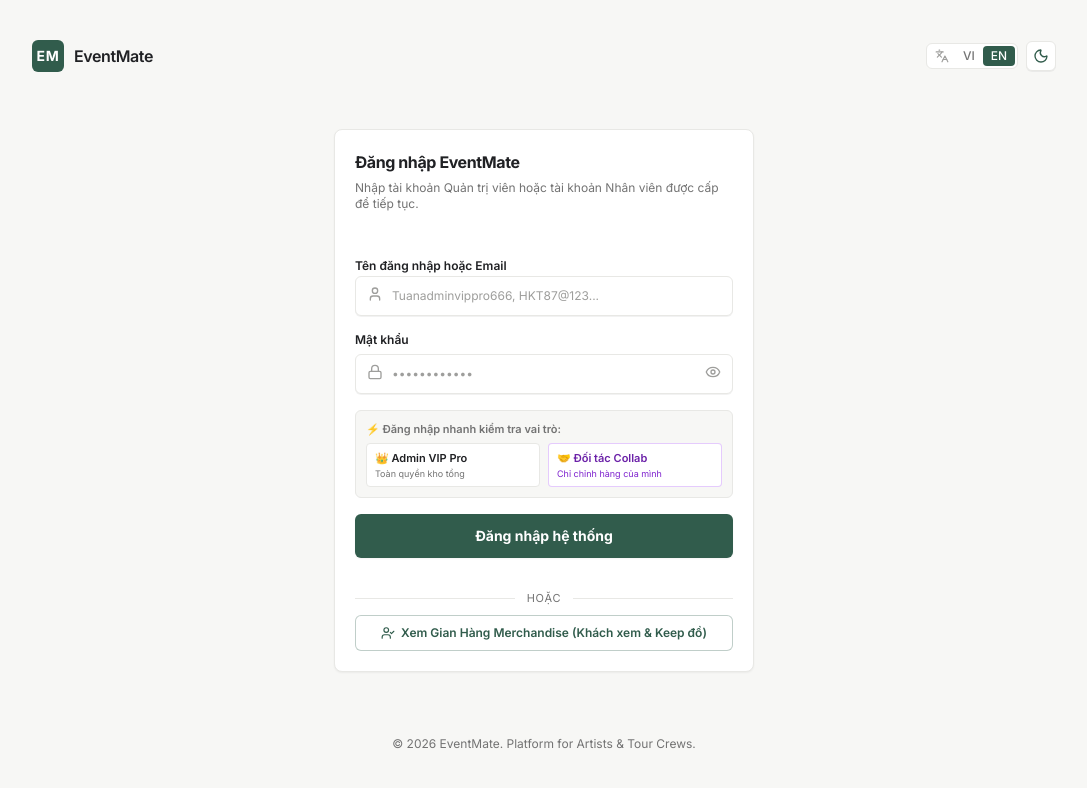
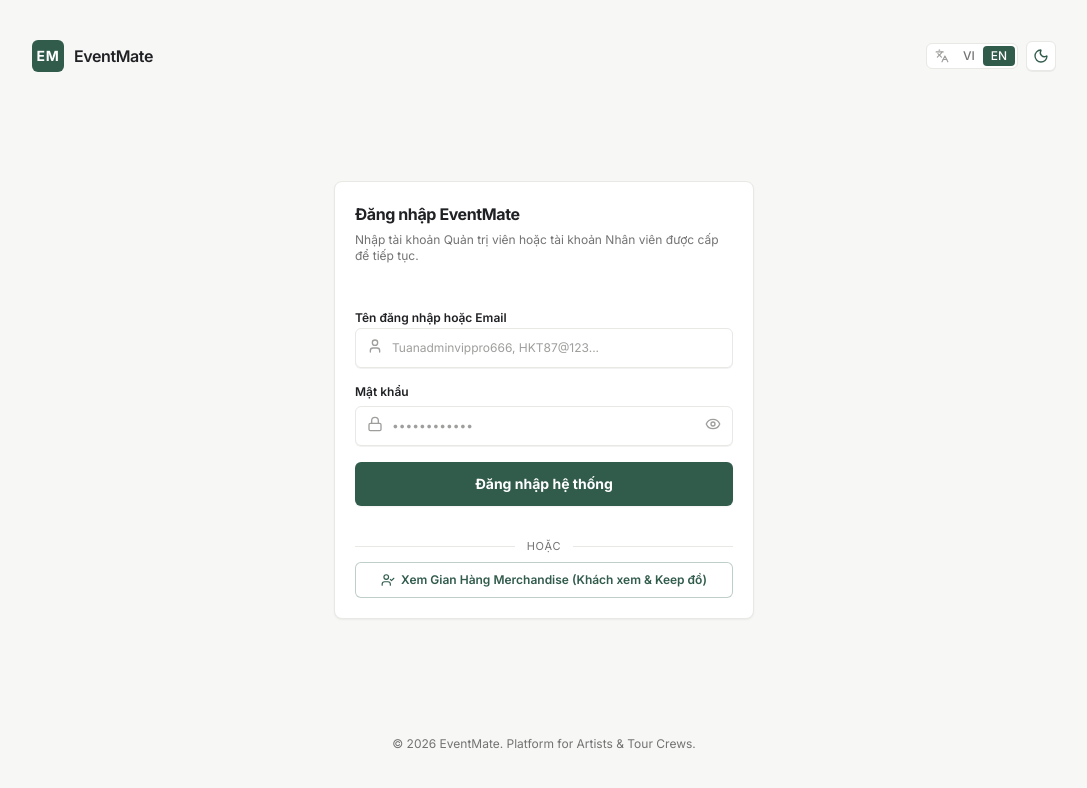
Before and after one commit to Kyrishaki/eventmate, a Next.js app: page /en/login in a window 1280 px wide. Shown: the top 788 px of the page, without its empty margins (96-1183 px from the left). Built offline with nearby package versions, Linux system fonts and the light colour scheme.

Commit message:
refactor(auth): remove quick role demo login buttons from login page

```diff
--- a/src/app/[locale]/(auth)/login/page.tsx
+++ b/src/app/[locale]/(auth)/login/page.tsx
@@ -137,36 +137,6 @@ export default function LoginPage() {
             </div>
           </div>
 
-          {/* Quick Demo Logins for Fast Role Testing */}
-          <div className="p-2.5 bg-[#F7F7F5] rounded-[6px] border border-[#E8E8E5] space-y-1.5">
-            <span className="text-[11px] font-semibold text-[#737373] block">
-              ⚡ Đăng nhập nhanh kiểm tra vai trò:
-            </span>
-            <div className="grid grid-cols-2 gap-2">
-              <button
-                type="button"
-                onClick={() => {
-                  setIdentifier('Tuanadminvippro666');
-                  setPassword('Tuanadminvippro666');
-                }}
-                className="px-2 py-1.5 rounded-[4px] bg-white border border-[#E8E8E5] text-[11px] font-semibold text-[#202124] hover:border-[#315C4C] hover:bg-[#EAF4EE] text-left transition-colors cursor-pointer"
-              >
-                👑 Admin VIP Pro
-                <span className="text-[9px] text-[#737373] block font-normal">Toàn quyền kho tổng</span>
-              </button>
-              <button
-                type="button"
-                onClick={() => {
-                  setIdentifier('collab_genz');
-                  setPassword('Collab@123');
-                }}
-                className="px-2 py-1.5 rounded-[4px] bg-white border border-[#A855F7]/30 text-[11px] font-semibold text-[#6B21A8] hover:border-[#9333EA] hover:bg-[#FAF5FF] text-left transition-colors cursor-pointer"
-              >
-                🤝 Đối tác Collab
-                <span className="text-[9px] text-[#7E22CE] block font-normal">Chỉ chỉnh hàng của mình</span>
-              </button>
-            </div>
-          </div>
 
           <Button
             type="submit"
```
